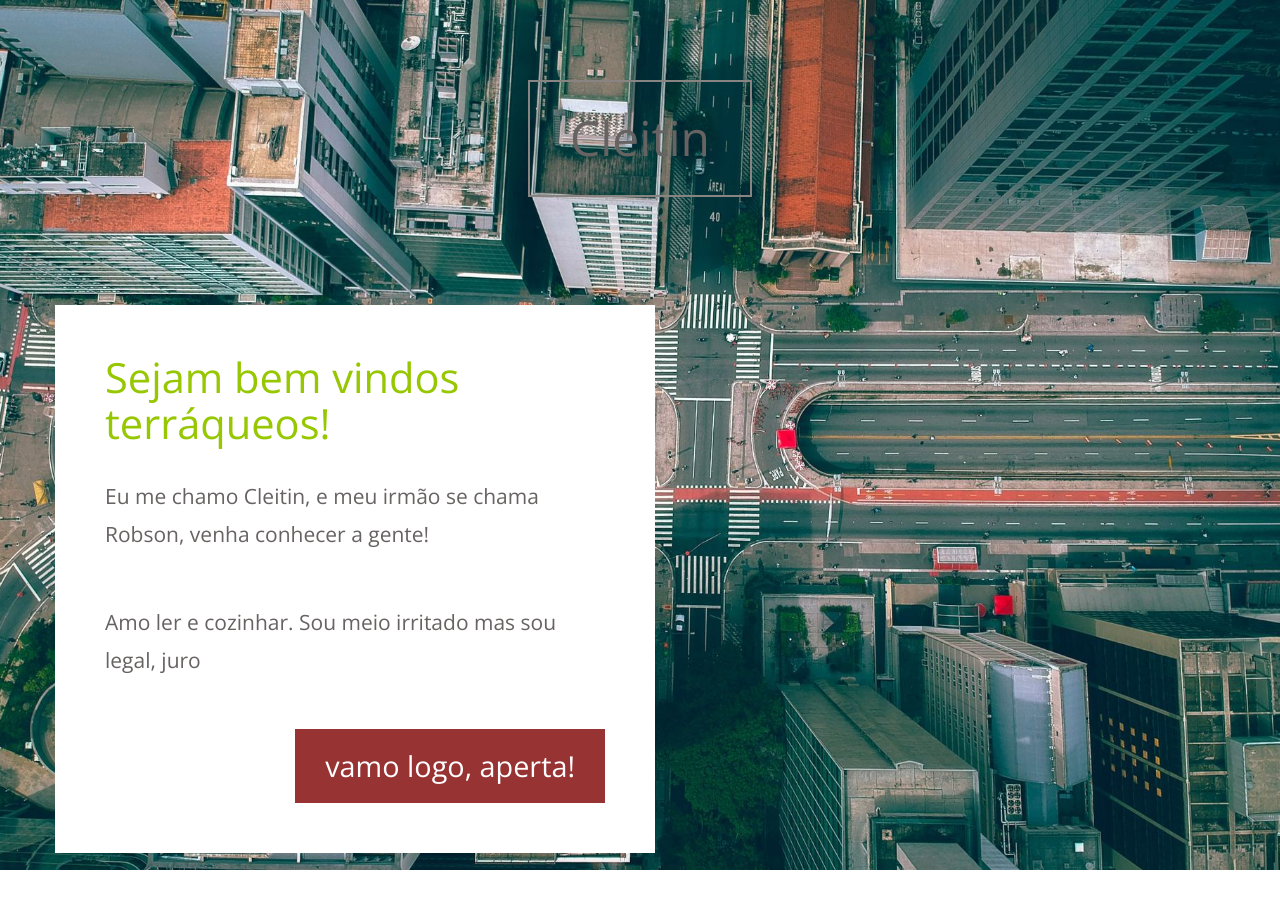
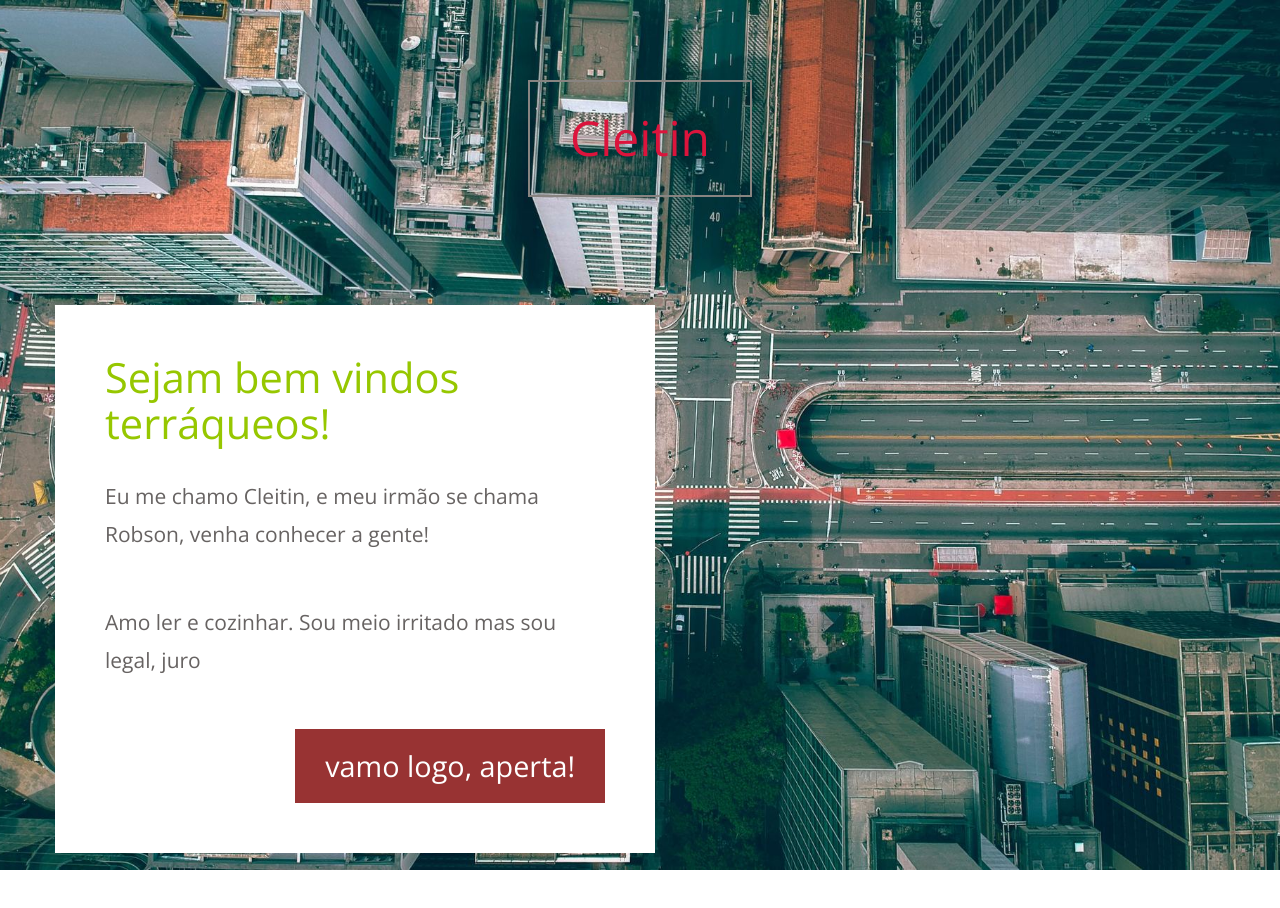
Before and after one commit to francinevitoria/francinevitoria.github.io, a plain HTML site: page index.html in a window 1280 px wide. Shown: the top 908 px of the page. Drawn offline with nearby package versions, Linux system fonts and the light colour scheme.

Commit message:
alteração no código.

```diff
--- a/css/templatemo-style.css
+++ b/css/templatemo-style.css
@@ -58,7 +58,7 @@ p {
 
 .tm-site-title {
 	border: 2px solid #888481;
-	color: #676362;
+	color: crimson;
 	display: inline-block;
 	font-size: 3rem;
 	padding: 30px 40px;
```
